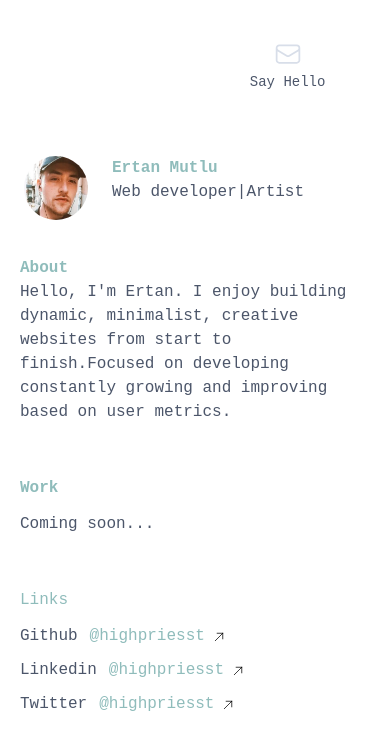
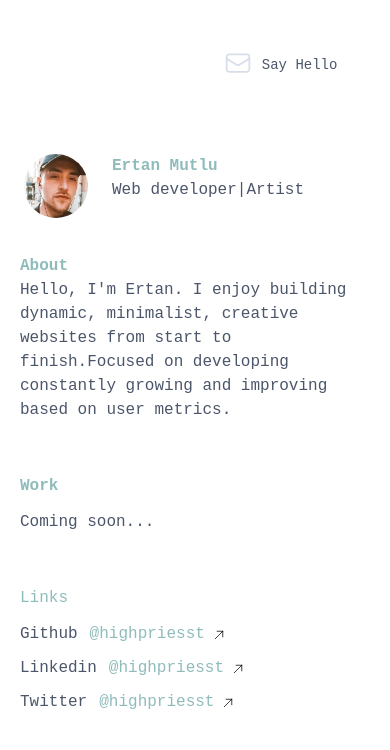
Before and after one commit to highpriesst/portfolio, a Next.js app: page / in a window 390 px wide. Shown: the top 750 px of the page. Built offline with nearby package versions, Linux system fonts and the light colour scheme.

Commit message:
Mobile design updated, skills added below the about.

```diff
--- a/components/Navbar.tsx
+++ b/components/Navbar.tsx
@@ -12,20 +12,21 @@ function Navbar() {
   const [mounted, setMounted] = useState(false);
   useEffect(() => setMounted(true), []);
 
-  //When this clicked, this shall take you to the email part of the computer whatever.
   return (
-    <div className="flex w-full p-5 m-5 justify-around items-center">
-      {theme === "light" ? (
-        <Image src={logo_dark} className="w-20 h-15 ml-4" alt="logo" />
-      ) : (
-        <Image src={logo_white} className="w-20 h-15 ml-4" alt="logo" />
-      )}
-      <div className="flex flex-col">
+    <div className="flex items-center w-full p-5 m-5 justify-around sm:max-w-full ml-46">
+      <div className="flex items-center">
+        {theme === "light" ? (
+          <Image src={logo_dark} className="w-20 h-15 ml-4 mr-2" alt="logo" />
+        ) : (
+          <Image src={logo_white} className="w-20 h-15 ml-4 mr-2" alt="logo" />
+        )}
+      </div>
+      <div className="flex items-center ">
         <a
-          className="email-link text-sm text-[#4c566a] flex flex-col items-center"
+          className="email-link text-sm text-[#4c566a] flex items-center"
           href={`mailto:ertansofia@gmail.com`}>
-          <EnvelopeIcon className="w-8 h-8 bg-transparent text-[#d8dee9] pb-1" />
-          Say Hello
+          <EnvelopeIcon className="w-8 h-8 bg-transparent text-[#d8dee9] pb-1 mr-2" />
+          <span>Say Hello</span>
         </a>
       </div>
     </div>
```
